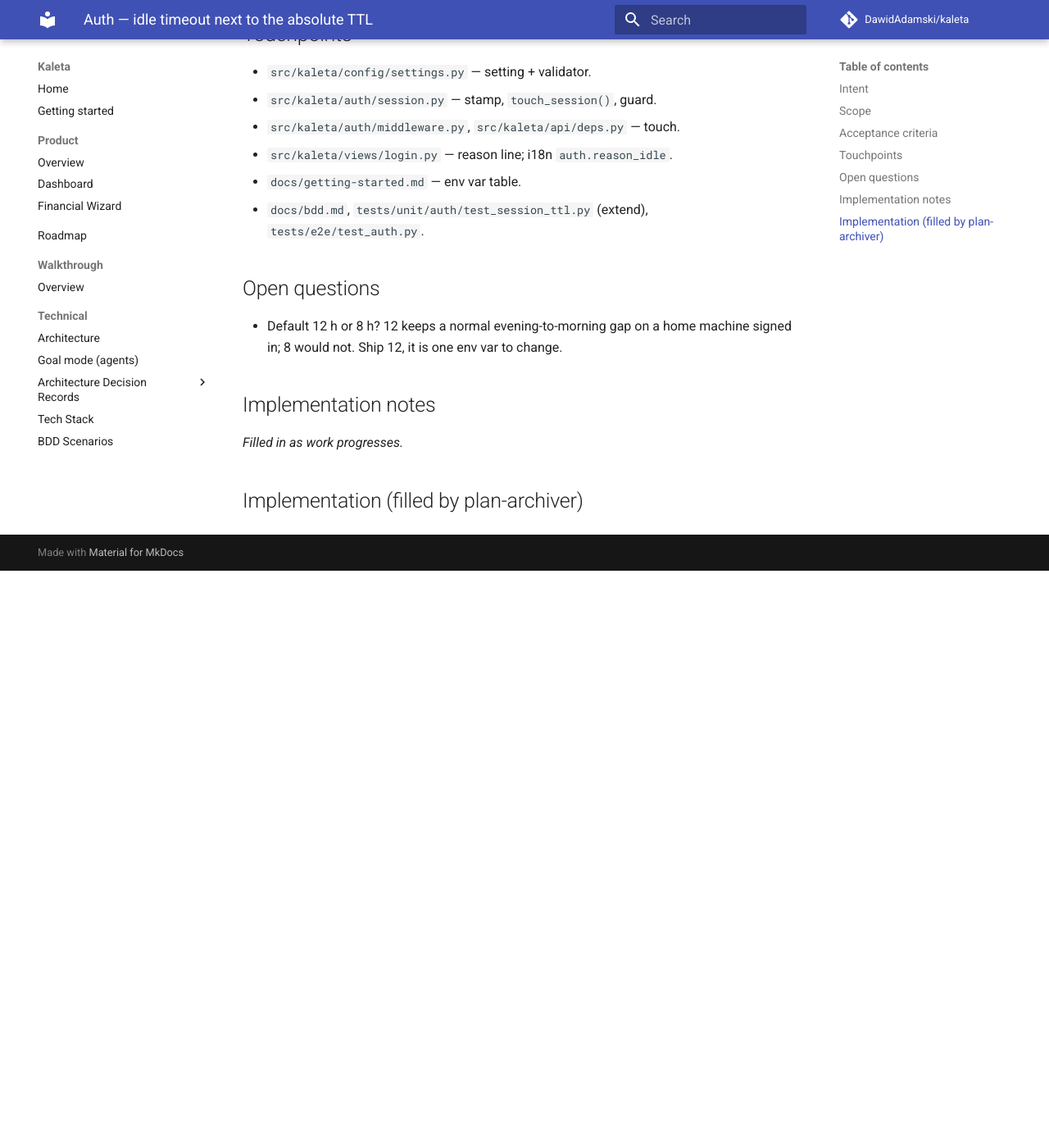
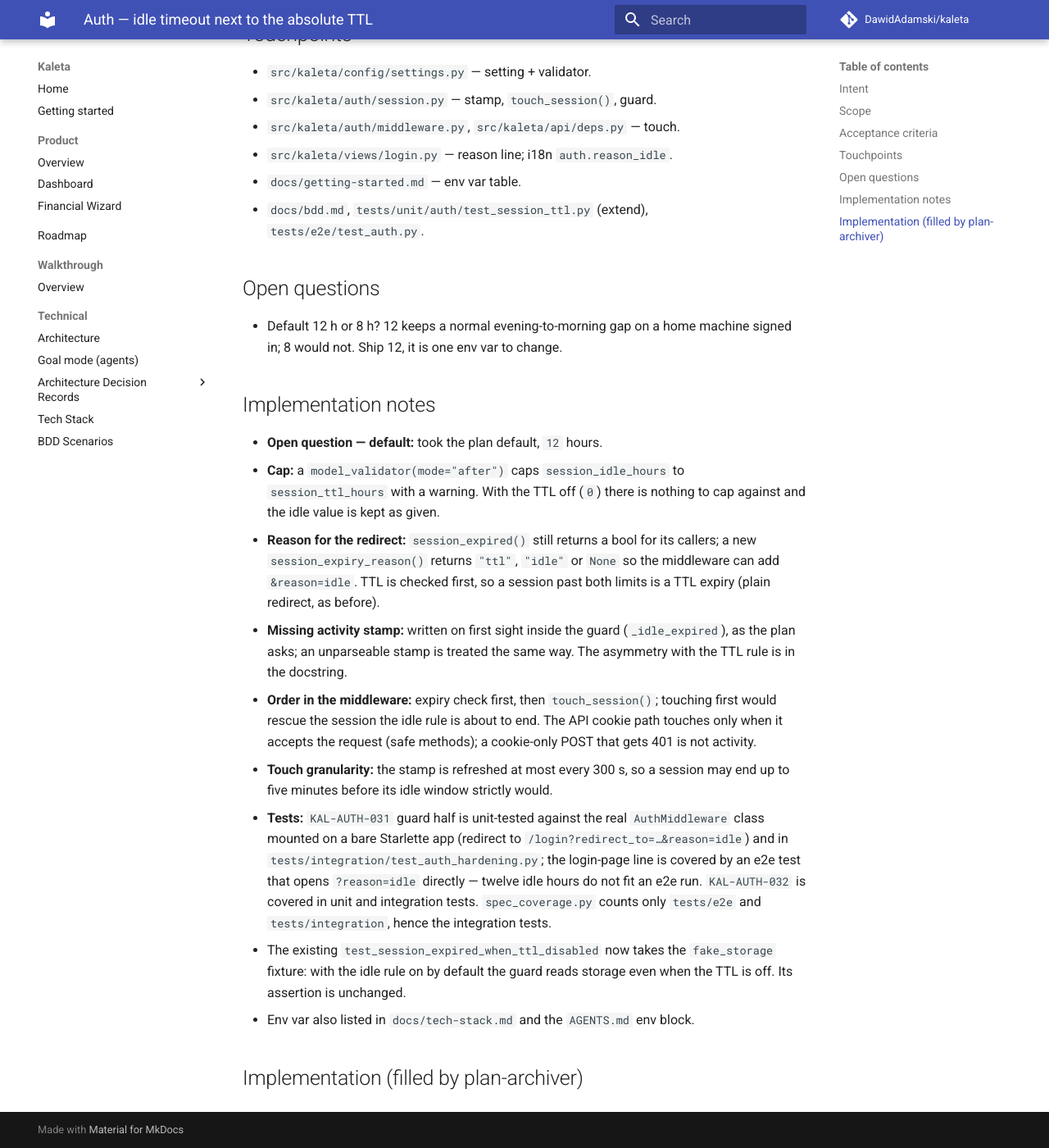
Before and after one commit to DawidAdamski/kaleta, an MkDocs documentation site: the page built from docs/plans/auth-session-idle-timeout.md, in a window 1280 px wide and 1400 px high, scrolled down 1470 px. Shown: the whole window at 82% size. Built offline with MkDocs 1.6.1 and Material for MkDocs 9.7.7, drawn with Linux system fonts in a browser that asks for light colours; comment, search, counter and statistics services are not loaded; before the commit the page ends 2166 px from its top, so only the background shows below that.

Commit message:
docs(auth): KAL-AUTH-031/032, idle-timeout env var, plan notes
Co-Authored-By: Claude Opus 5.5 <noreply@anthropic.com>

```diff
--- a/docs/plans/auth-session-idle-timeout.md
+++ b/docs/plans/auth-session-idle-timeout.md
@@ -3,7 +3,7 @@ plan_id: auth-session-idle-timeout
 title: Auth — idle timeout next to the absolute TTL
 area: auth
 effort: small
-status: draft
+status: in-progress
 roadmap_ref: ../roadmap.md#auth
 ---
 
@@ -84,6 +84,33 @@ Out of scope:
 
 ## Implementation notes
 
-_Filled in as work progresses._
+- **Open question — default:** took the plan default, `12` hours.
+- **Cap:** a `model_validator(mode="after")` caps `session_idle_hours` to
+  `session_ttl_hours` with a warning. With the TTL off (`0`) there is
+  nothing to cap against and the idle value is kept as given.
+- **Reason for the redirect:** `session_expired()` still returns a bool for
+  its callers; a new `session_expiry_reason()` returns `"ttl"`, `"idle"` or
+  `None` so the middleware can add `&reason=idle`. TTL is checked first, so
+  a session past both limits is a TTL expiry (plain redirect, as before).
+- **Missing activity stamp:** written on first sight inside the guard
+  (`_idle_expired`), as the plan asks; an unparseable stamp is treated the
+  same way. The asymmetry with the TTL rule is in the docstring.
+- **Order in the middleware:** expiry check first, then `touch_session()`;
+  touching first would rescue the session the idle rule is about to end.
+  The API cookie path touches only when it accepts the request (safe
+  methods); a cookie-only POST that gets 401 is not activity.
+- **Touch granularity:** the stamp is refreshed at most every 300 s, so a
+  session may end up to five minutes before its idle window strictly would.
+- **Tests:** `KAL-AUTH-031` guard half is unit-tested against the real
+  `AuthMiddleware` class mounted on a bare Starlette app (redirect to
+  `/login?redirect_to=…&reason=idle`) and in `tests/integration/test_auth_hardening.py`;
+  the login-page line is covered by an e2e test that opens `?reason=idle`
+  directly — twelve idle hours do not fit an e2e run. `KAL-AUTH-032` is
+  covered in unit and integration tests. `spec_coverage.py` counts only
+  `tests/e2e` and `tests/integration`, hence the integration tests.
+- The existing `test_session_expired_when_ttl_disabled` now takes the
+  `fake_storage` fixture: with the idle rule on by default the guard reads
+  storage even when the TTL is off. Its assertion is unchanged.
+- Env var also listed in `docs/tech-stack.md` and the `AGENTS.md` env block.
 
 ## Implementation (filled by plan-archiver)
```
Also changed, not shown: AGENTS.md (+1 -0 lines), docs/bdd.md (+19 -0 lines), docs/getting-started.md (+1 -0 lines), docs/tech-stack.md (+1 -0 lines).
